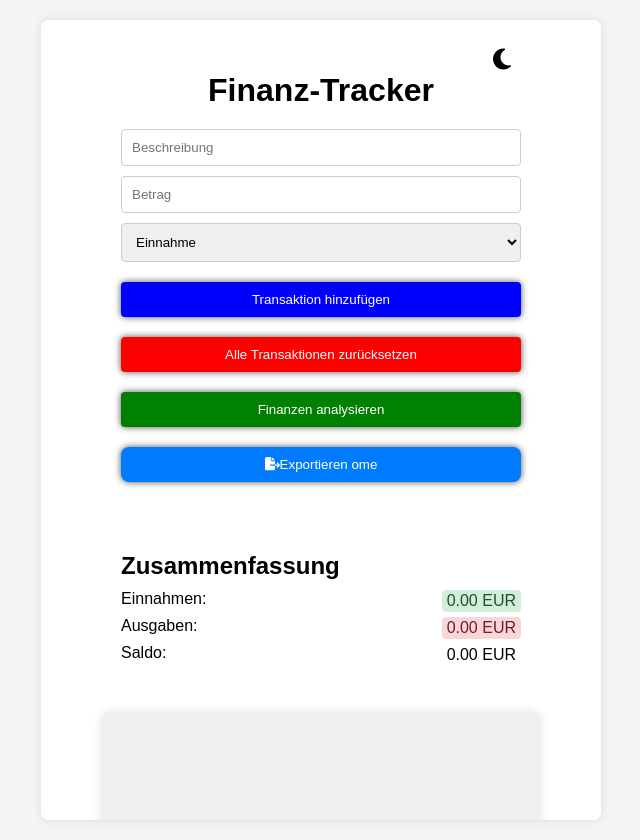
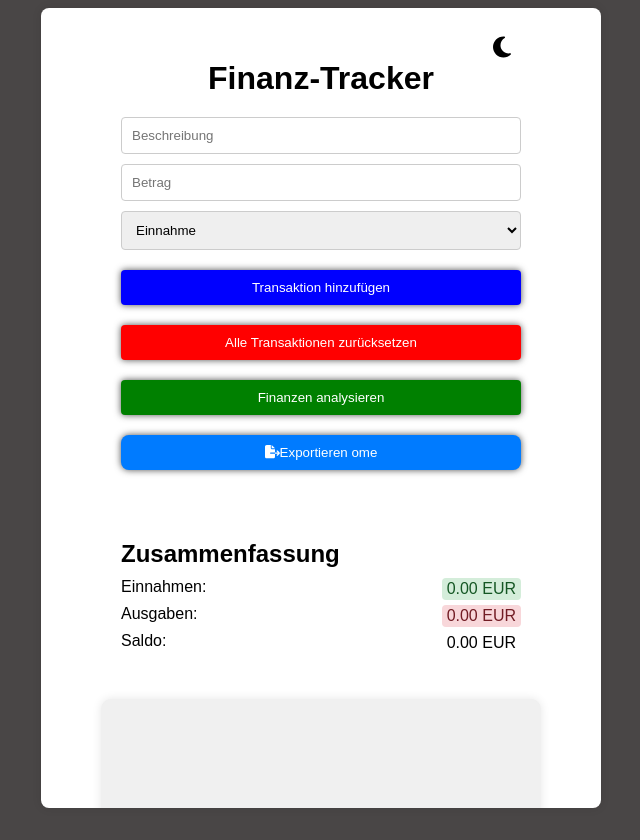
Before and after one commit to diego-monfort-landolt/finance-app, a React (Vite) app: page / in a window 1280 px wide. Shown: the whole page, without its empty margins (319-959 px from the left). After the commit the page ends 818 px from the top, so only its background shows below. Built offline with nearby package versions, Linux system fonts and the light colour scheme.

Commit message:
Aktualisiere die schrift art der transaktionen liste - Entferne den Margin oben und unten vom Body

```diff
--- a/src/App.css
+++ b/src/App.css
@@ -143,6 +143,7 @@ h1 {
 .App.dark-mode .input-group button {
   background-color: blue;
 }
+
 
 /* Stile für die Zusammenfassung im Dunkelmodus */
 .App.dark-mode .summary {
--- a/src/components/PercentageChart.tsx
+++ b/src/components/PercentageChart.tsx
@@ -69,7 +69,7 @@ const PercentageChart: React.FC<PercentageChartProps> = ({ transactions }) => {
         </Pie>
         <Tooltip formatter={(value) => `${value} €`} /> {/* Tooltip für das Kreisdiagramm */}
       </PieChart>
-      <div className="transaction-list" style={{ marginTop: '20px', backgroundColor: 'rgba(255, 255, 255, 0.8)', padding: '10px', borderRadius: '5px', boxShadow: '0 0 5px rgba(0, 0, 0, 0.1)' }}>
+      <div className="transaction-list" style={{ marginTop: '20px', backgroundColor: '#fff ', color: '#000', padding: '10px', borderRadius: '5px', boxShadow: '0 0 5px rgba(0, 0, 0, 0.1)' }}>
         <h3>Transaktionen</h3>
         <ul style={{ listStyleType: 'none', padding: 0 }}>
           {transactionList.map(t => (
--- a/src/index.css
+++ b/src/index.css
@@ -1,14 +1,12 @@
 body {
   font-family: Arial, sans-serif;
-  margin: 10px;
   padding: 5px;
   display: flex;
   justify-content: center;
   align-items: center;
   height: 100vh;
   text-align: center;
-  background-color: #f4f4f4;
-  margin: 20px;
+  background-color: #494646;
   box-sizing: border-box;
 }
 .App {
@@ -32,4 +30,5 @@ body {
 
 .chart-container:hover {
   background-color: #d2dfe0;
+  border: 2px solid #f5bfbf;
 }
```
Also changed, not shown: 2 other files (tests, documents, lock files or other folders).
